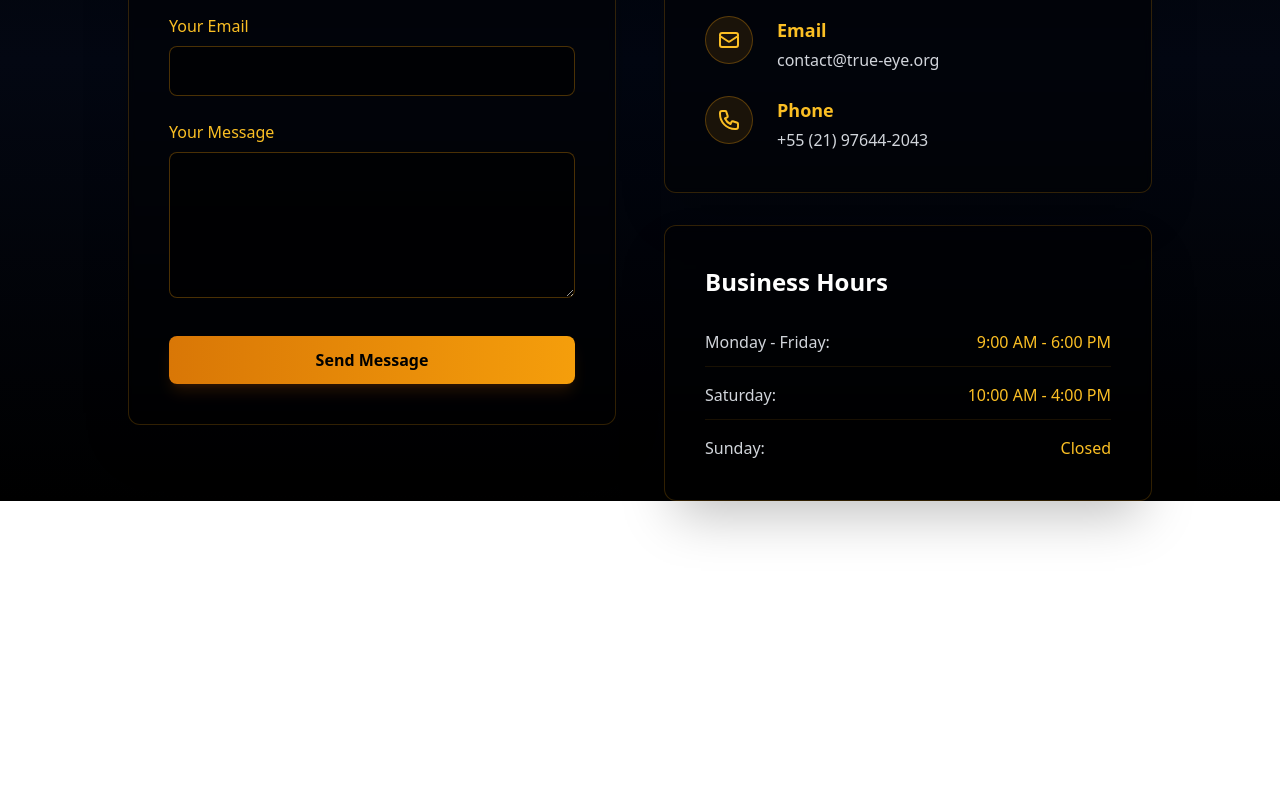
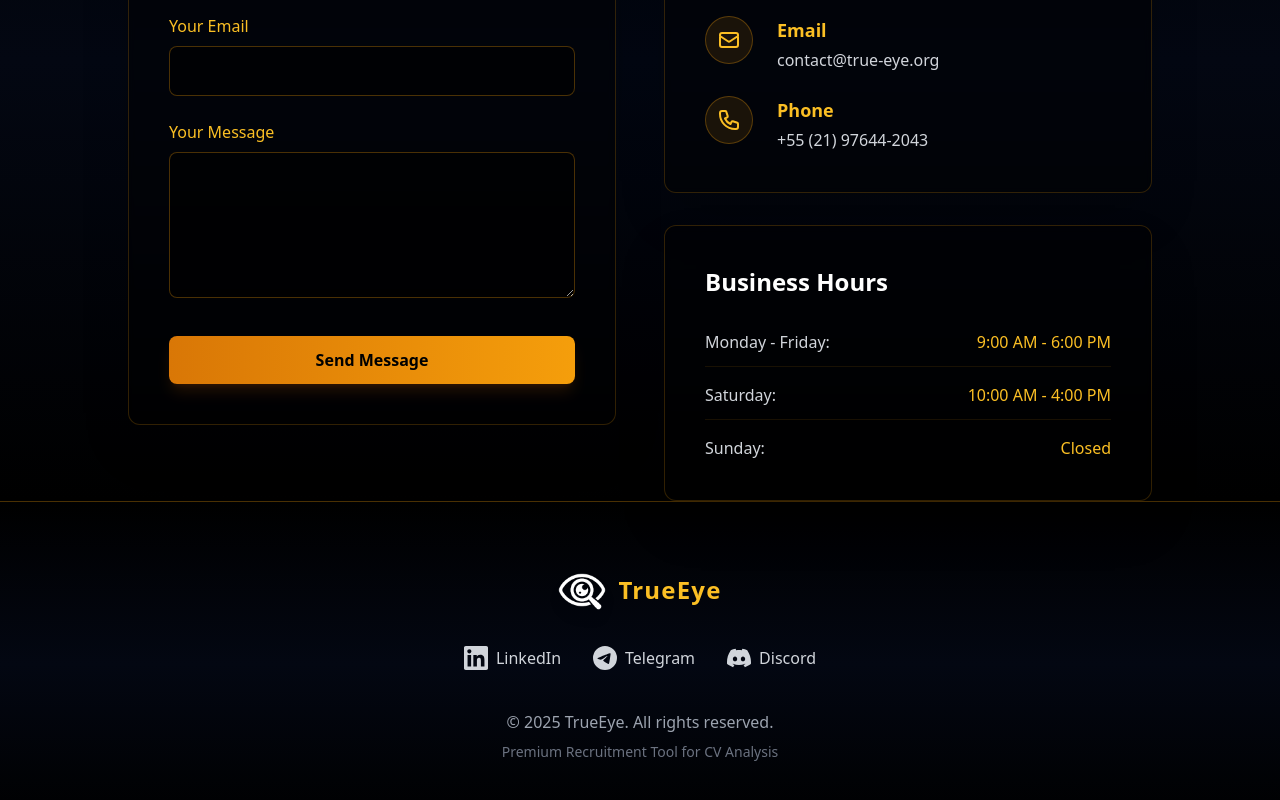
Before and after one commit to trueeye-org/company, a React (Vite) app: page / in a window 1280 px wide. Shown: the part 3592-4392 px from the top of the page. Before the commit the page ends 4093 px from the top, so only its background shows below. Built offline with nearby package versions, Linux system fonts and the light colour scheme.

Commit message:
feat:add footer

```diff
--- a/src/App.tsx
+++ b/src/App.tsx
@@ -643,6 +643,53 @@
           </div>
         </div>
       </div>
+      <div className="w-full py-16 flex items-center justify-center bg-gradient-to-b from-black via-gray-950 to-black border-t border-amber-500/30">
+        <div className="w-4/5 max-w-[1280px] flex flex-col items-center justify-center">
+          <div className="flex items-center gap-3 mb-8">
+            <img src={logo} alt="logo" className="w-12 h-12 filter drop-shadow-lg" />
+            <span className="text-amber-400 text-2xl font-bold tracking-wider">TrueEye</span>
+          </div>
+          <div className="flex flex-wrap justify-center gap-8 mb-10">
+            <a
+              href="https://linkedin.com/joao-victor-5a7942358"
+              target="_blank"
+              rel="noopener noreferrer"
+              className="flex items-center gap-2 text-gray-300 hover:text-amber-400 transition-colors duration-300"
+            >
+              <svg className="w-6 h-6" fill="currentColor" viewBox="0 0 24 24" xmlns="http://www.w3.org/2000/svg">
+                <path d="M20.447 20.452h-3.554v-5.569c0-1.328-.027-3.037-1.852-3.037-1.853 0-2.136 1.445-2.136 2.939v5.667H9.351V9h3.414v1.561h.046c.477-.9 1.637-1.85 3.37-1.85 3.601 0 4.267 2.37 4.267 5.455v6.286zM5.337 7.433c-1.144 0-2.063-.926-2.063-2.065 0-1.138.92-2.063 2.063-2.063 1.14 0 2.064.925 2.064 2.063 0 1.139-.925 2.065-2.064 2.065zm1.782 13.019H3.555V9h3.564v11.452zM22.225 0H1.771C.792 0 0 .774 0 1.729v20.542C0 23.227.792 24 1.771 24h20.451C23.2 24 24 23.227 24 22.271V1.729C24 .774 23.2 0 22.222 0h.003z"/>
+              </svg>
+              LinkedIn
+            </a>
+            <a
+              href="https://t.me/joaovictor556"
+              target="_blank"
+              rel="noopener noreferrer"
+              className="flex items-center gap-2 text-gray-300 hover:text-amber-400 transition-colors duration-300"
+            >
+              <svg className="w-6 h-6" fill="currentColor" viewBox="0 0 24 24" xmlns="http://www.w3.org/2000/svg">
+                <path d="M11.944 0A12 12 0 0 0 0 12a12 12 0 0 0 12 12 12 12 0 0 0 12-12A12 12 0 0 0 12 0a12 12 0 0 0-.056 0zm4.962 7.224c.1-.002.321.023.465.14a.506.506 0 0 1 .171.325c.016.093.036.306.02.472-.18 1.898-.962 6.502-1.36 8.627-.168.9-.499 1.201-.82 1.23-.696.065-1.225-.46-1.9-.902-1.056-.693-1.653-1.124-2.678-1.8-1.185-.78-.417-1.21.258-1.91.177-.184 3.247-2.977 3.307-3.23.007-.032.014-.15-.056-.212s-.174-.041-.249-.024c-.106.024-1.793 1.14-5.061 3.345-.48.33-.913.49-1.302.48-.428-.008-1.252-.241-1.865-.44-.752-.245-1.349-.374-1.297-.789.027-.216.325-.437.893-.663 3.498-1.524 5.83-2.529 6.998-3.014 3.332-1.386 4.025-1.627 4.476-1.635z"/>
+              </svg>
+              Telegram
+            </a>
+            <a
+              href="https://discord.com/users/happydreamer1204"
+              target="_blank"
+              rel="noopener noreferrer"
+              className="flex items-center gap-2 text-gray-300 hover:text-amber-400 transition-colors duration-300"
+            >
+              <svg className="w-6 h-6" fill="currentColor" viewBox="0 0 24 24" xmlns="http://www.w3.org/2000/svg">
+                <path d="M20.317 4.3698a19.7913 19.7913 0 00-4.8851-1.5152.0741.0741 0 00-.0785.0371c-.211.3753-.4447.8648-.6083 1.2495-1.8447-.2762-3.68-.2762-5.4868 0-.1636-.3933-.4058-.8742-.6177-1.2495a.077.077 0 00-.0785-.037 19.7363 19.7363 0 00-4.8852 1.515.0699.0699 0 00-.0321.0277C.5334 9.0458-.319 13.5799.0992 18.0578a.0824.0824 0 00.0312.0561c2.0528 1.5076 4.0413 2.4228 5.9929 3.0294a.0777.0777 0 00.0842-.0276c.4616-.6304.8731-1.2952 1.226-1.9942a.076.076 0 00-.0416-.1057c-.6528-.2476-1.2743-.5495-1.8722-.8923a.077.077 0 01-.0076-.1277c.1258-.0943.2517-.1923.3718-.2914a.0743.0743 0 01.0776-.0105c3.9278 1.7933 8.18 1.7933 12.0614 0a.0739.0739 0 01.0785.0095c.1202.099.246.1981.3728.2924a.077.077 0 01-.0066.1276 12.2986 12.2986 0 01-1.873.8914.0766.0766 0 00-.0407.1067c.3604.698.7719 1.3628 1.225 1.9932a.076.076 0 00.0842.0286c1.961-.6067 3.9495-1.5219 6.0023-3.0294a.077.077 0 00.0313-.0552c.5004-5.177-.8382-9.6739-3.5485-13.6604a.061.061 0 00-.0312-.0286zM8.02 15.3312c-1.1825 0-2.1569-1.0857-2.1569-2.419 0-1.3332.9555-2.4189 2.157-2.4189 1.2108 0 2.1757 1.0952 2.1568 2.419 0 1.3332-.9555 2.4189-2.1569 2.4189zm7.9748 0c-1.1825 0-2.1569-1.0857-2.1569-2.419 0-1.3332.9554-2.4189 2.1569-2.4189 1.2108 0 2.1757 1.0952 2.1568 2.419 0 1.3332-.946 2.4189-2.1568 2.4189Z"/>
+              </svg>
+              Discord
+            </a>
+          </div>
+          <div className="text-center">
+            <p className="text-gray-400 mb-2">&copy; {new Date().getFullYear()} TrueEye. All rights reserved.</p>
+            <p className="text-gray-500 text-sm">Premium Recruitment Tool for CV Analysis</p>
+          </div>
+        </div>
+      </div>
     </div>
   );
 }
```
